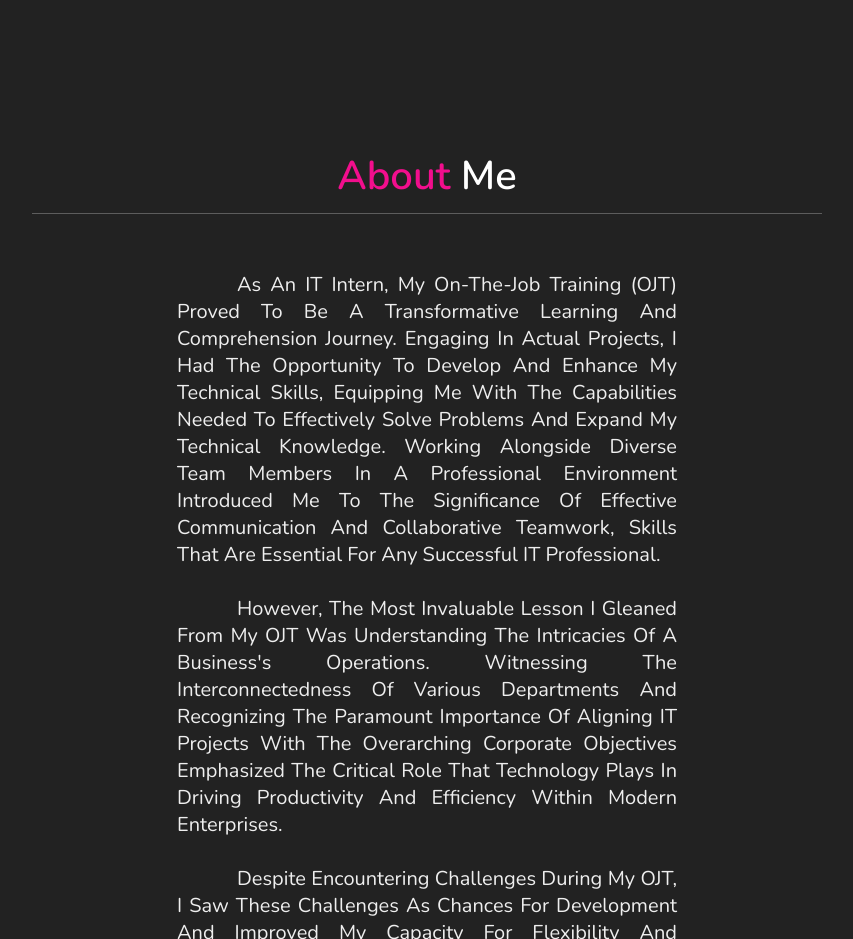
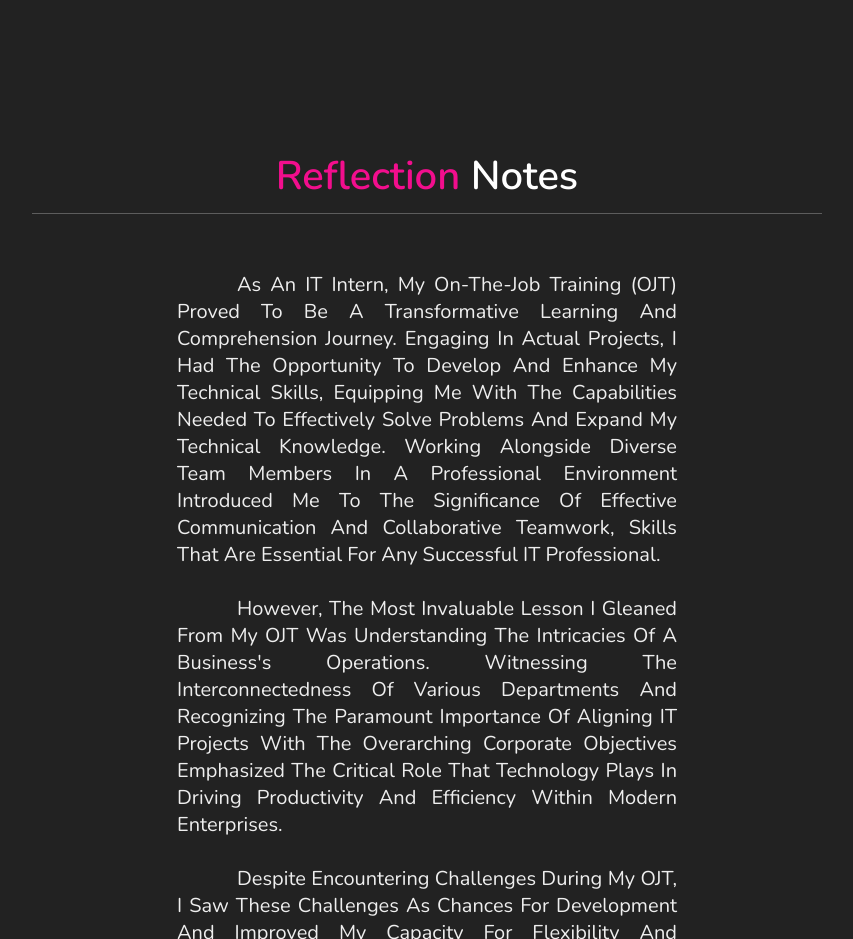
Before and after one commit to BrynPido/MyPortfolio, a plain HTML site: page index.html in a window 1280 px wide. Shown: the part 2440-3379 px from the top of the page, without its empty margins (388-1241 px from the left). Drawn offline with nearby package versions, Linux system fonts and the light colour scheme.

Commit message:
Update index.html

```diff
--- a/index.html
+++ b/index.html
@@ -150,7 +150,7 @@
 
 <section class="About" id="About">
 
-    <h1 class="heading"> <span>About</span> me </h1>
+    <h1 class="heading"> <span>Reflection</span> Notes </h1>
 
     <div class="row">
 
```
